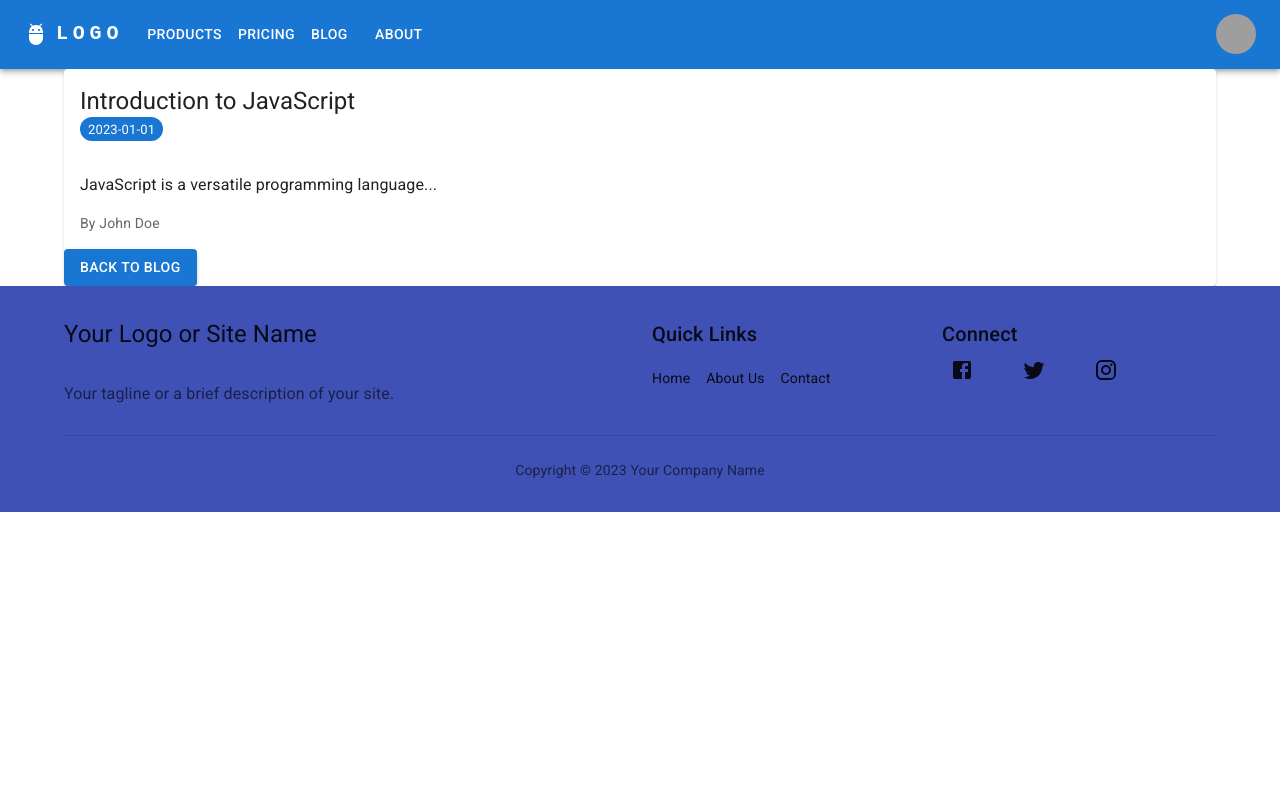
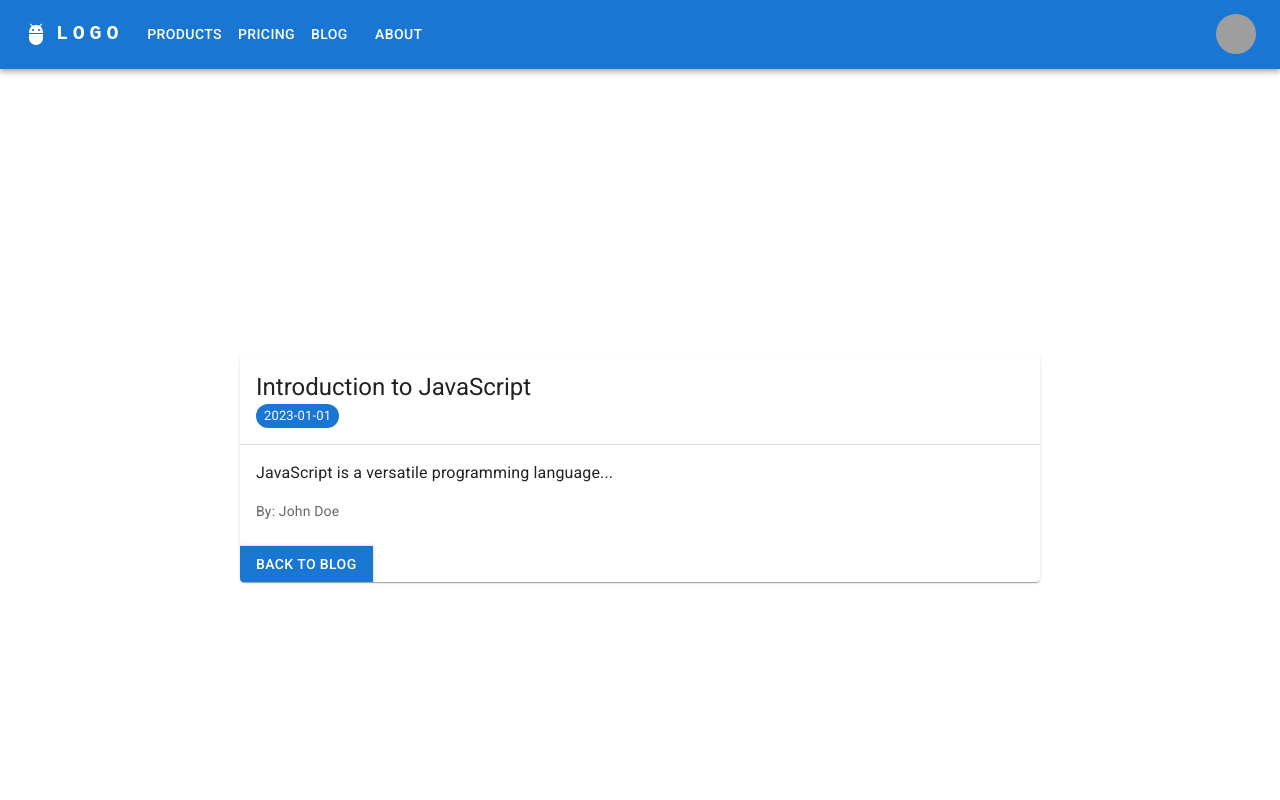
Before and after one commit to gillesashley/my-blog, a React (Vite) app: page /blog/1 in a window 1280 px wide. Shown: the top 800 px of the page. Built offline with nearby package versions, Linux system fonts and the light colour scheme; grey boxes are pictures that could not be loaded.

Commit message:
Simply enhancing the look and feel of the interface.

```diff
--- a/package.json
+++ b/package.json
@@ -15,6 +15,7 @@
     "@fontsource/roboto": "^5.0.8",
     "@mui/icons-material": "^5.15.0",
     "@mui/material": "^5.15.0",
+    "@mui/system": "^5.15.1",
     "localforage": "^1.10.0",
     "match-sorter": "^6.3.1",
     "react": "^18.2.0",
--- a/src/App.tsx
+++ b/src/App.tsx
@@ -1,7 +1,8 @@
+import AppRouter from "./routes/app-router/app-router";
 function App() {
   return (
     <>
-      <h1>Hello World</h1>
+      <AppRouter />
     </>
   );
 }
--- a/src/components/blog/bloglist.component.tsx
+++ b/src/components/blog/bloglist.component.tsx
@@ -9,7 +9,6 @@ import {
   Button,
   Chip,
 } from "@mui/material";
-import { blogPosts } from "../../utils/posts.utils";
 import { Link } from "react-router-dom";
 import CreatePostModal from "../create-post-modal/create-post-modal.components";
 
@@ -23,32 +22,35 @@ interface Post {
 
 interface BlogListProps {
   blogPosts: Post[];
+  updateBlogPosts: React.Dispatch<React.SetStateAction<Post[]>>;
 }
 
-export default function BlogList({ blogPosts }: BlogListProps) {
+export default function BlogList({
+  blogPosts,
+  updateBlogPosts,
+}: BlogListProps) {
   const [isCreatePostModalOpen, setIsCreatePostModalOpen] = useState(false);
 
-  const handleCreatePost = (data: {
-    title: string;
-    content: string;
-  }) => {
-    console.log("new post data", data);
+  const handleCreatePost = (data: { title: string; content: string }) => {
+    const newPost = {
+      id: blogPosts.length + 1,
+      title: data.title,
+      date: new Date().toLocaleDateString("en-US"),
+      content: data.content,
+      author: "John Doe",
+    };
+
+    updateBlogPosts([...blogPosts, newPost]);
+    setIsCreatePostModalOpen(false);
   };
 
   return (
     <Grid container spacing={3}>
       <Grid item xs={12}>
-        <Typography
-          variant="h2"
-          sx={{ mb: 3, mt: 3, ml: 3, fontWeight: "bold" }}
-        >
+        <Typography variant="h2" sx={{ mb: 3, mt: 3, ml: 3, fontWeight: "bold" }}>
           Blog Posts
         </Typography>
-        <Button
-          variant="contained"
-          sx={{ ml: 3 }}
-          onClick={() => setIsCreatePostModalOpen(true)}
-        >
+        <Button variant="contained" sx={{ ml: 3 }} onClick={() => setIsCreatePostModalOpen(true)}>
           Create Post
         </Button>
         <CreatePostModal
@@ -59,12 +61,10 @@ export default function BlogList({ blogPosts }: BlogListProps) {
       </Grid>
       {blogPosts.map((post) => (
         <Grid item xs={12} sm={6} md={4} key={post.id}>
-          <Card>
+          <Card sx={{ height: "100%", display: "flex", flexDirection: "column" }}>
             <CardHeader
               title={post.title}
-              subheader={
-                <Chip label={post.date} color="primary" size="small" />
-              }
+              subheader={<Chip label={post.date} color="primary" size="small" sx={{ mt: 1 }} />}
             />
             <CardContent>
               <Typography
@@ -72,15 +72,16 @@ export default function BlogList({ blogPosts }: BlogListProps) {
                 color="textSecondary"
                 component={Link}
                 to={`/blog/${post.id}`}
+                sx={{ textDecoration: "none", color: "inherit" }}
               >
                 {post.content.substring(0, 150) + "..."}
               </Typography>
             </CardContent>
-            <CardActions disableSpacing>
-              <Typography variant="body2" color="textSecondary">
+            <CardActions sx={{ marginTop: "auto" }}>
+              <Typography variant="body2" color="textSecondary" sx={{ flexGrow: 1 }}>
                 By {post.author}
               </Typography>
-              <Link to={`/blog/${post.id}`}>
+              <Link to={`/blog/${post.id}`} style={{ textDecoration: "none" }}>
                 <Button size="small" variant="contained">
                   Read More
                 </Button>
--- a/src/components/blog/blogpost.component.tsx
+++ b/src/components/blog/blogpost.component.tsx
@@ -26,22 +26,23 @@ export default function BlogPost() {
 
   return (
     <>
-      <Container maxWidth="lg">
-        <Card>
+      <Container maxWidth="lg" sx={{ display: "flex", justifyContent: "center", alignItems: "center", height: "100vh" }}>
+      <Card sx={{ maxWidth: 800, width: "100%" }}>
         <CardHeader
           title={post.title}
           subheader={<Chip label={post.date} color="primary" size="small" />}
+          sx={{ borderBottom: "1px solid #e0e0e0" }}
         />
-          <CardContent>
+        <CardContent sx={{ paddingBottom: 3 }}>
           <Typography variant="body1" paragraph>
             {post.content}
           </Typography>
           <Typography variant="body2" color="textSecondary">
-              By {post.author}
+            By: {post.author}
           </Typography>
         </CardContent>
-          <Link to={"/blog"}>
-            <Button variant="contained" color="primary">
+        <Link to={"/blog"} style={{ textDecoration: "none" }}>
+          <Button variant="contained" color="primary" sx={{ borderTop: "1px solid #e0e0e0", borderRadius: "0" }}>
             Back to Blog
           </Button>
         </Link>
--- a/src/components/create-post-modal/create-post-modal.components.tsx
+++ b/src/components/create-post-modal/create-post-modal.components.tsx
@@ -1,6 +1,27 @@
 import { useState } from "react";
-import { Modal, TextField, Button } from "@mui/material";
+import {
+  Modal,
+  TextField,
+  Button,
+  Box,
+  FormControl,
+  InputLabel,
+  FormHelperText,
+} from "@mui/material";
 
+const style = {
+  position: "absolute" as "absolute",
+  top: "50%",
+  left: "50%",
+  transform: "translate(-50%, -50%)",
+  width: 400,
+  bgcolor: "background.paper",
+  border: "2px solid #000",
+  boxShadow: 24,
+  p: 4,
+};
+
+// An interface for the props of the CreatePostModal component.
 interface CreatePostProps {
   open: boolean;
   onClose: () => void;
@@ -15,35 +36,48 @@ export default function CreatePostModal({
   const [postTitle, setPostTitle] = useState("");
   const [postContent, setPostContent] = useState("");
 
+  // Handle form submission.
   const handleSubmit = (e: React.FormEvent<HTMLFormElement>) => {
     e.preventDefault();
     onSubmit({ title: postTitle, content: postContent });
   };
 
   return (
+    // A modal to create a new post.
     <Modal
       open={open}
       onClose={onClose}
       aria-labelledby="modal-modal-title"
       aria-describedby="modal-modal-description"
     >
+      <Box sx={style}>
       <form onSubmit={handleSubmit}>
+          <FormControl fullWidth margin="normal">
+            <InputLabel htmlFor="title">Title</InputLabel>
             <TextField
-          label="Title"
+              id="title"
               value={postTitle}
               onChange={(e) => setPostTitle(e.target.value)}
             />
+          </FormControl>
+
+          <FormControl fullWidth margin="normal">
+            <InputLabel htmlFor="content">Content</InputLabel>
             <TextField
-          label="Content"
+              id="content"
               multiline
               rows={4}
               value={postContent}
               onChange={(e) => setPostContent(e.target.value)}
             />
-        <Button variant="contained" type="submit">
+            <FormHelperText>Enter your post content here.</FormHelperText>
+          </FormControl>
+
+          <Button variant="contained" color="primary" type="submit">
             Submit
           </Button>
         </form>
+      </Box>
     </Modal>
   );
 }
```
Also changed, not shown: src/main.tsx (+4 -4 lines), 1 other file (tests, documents, lock files or other folders). Lines whose indentation alone changed are shown as unchanged.
